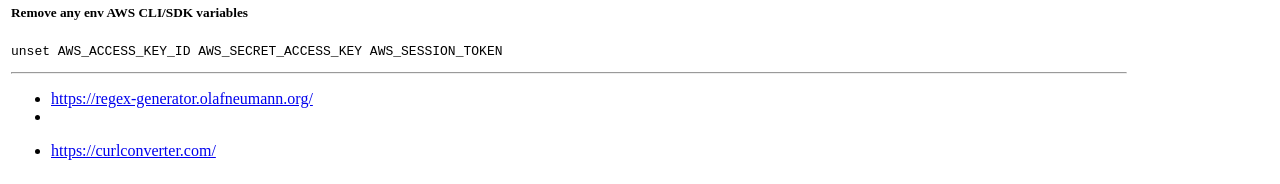
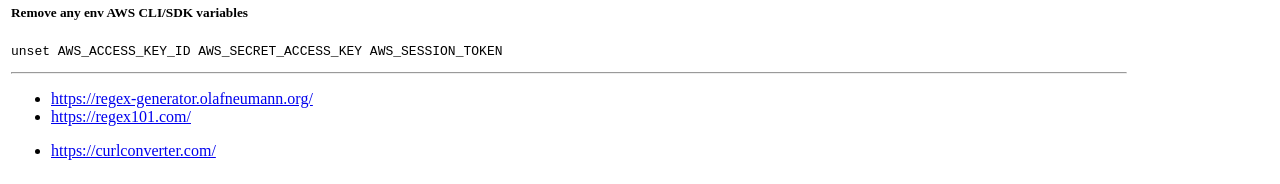
Before and after one commit to rbeede/rbeede.github.io, a Jekyll site: the page built from _posts/2025-10-30-Misc-Useful-Commands.html, in a window 1280 px wide. Shown: the part 1403-1587 px from the top of the page. Built offline with Jekyll 4.4.1, drawn with Linux system fonts in a browser that asks for light colours; some of the changed lines change nothing that is shown.

Commit message:
Fix text

```diff
--- a/_posts/2025-10-30-Misc-Useful-Commands.html
+++ b/_posts/2025-10-30-Misc-Useful-Commands.html
@@ -96,7 +96,7 @@ unset AWS_ACCESS_KEY_ID AWS_SECRET_ACCESS_KEY AWS_SESSION_TOKEN
 
 <ul>
 	<li><a href="https://regex-generator.olafneumann.org/">https://regex-generator.olafneumann.org/</a></li>
-	<li><a href="https://regex101.com/"></a></li>
+	<li><a href="https://regex101.com/">https://regex101.com/</a></li>
 </ul>
 
 <ul>
```
